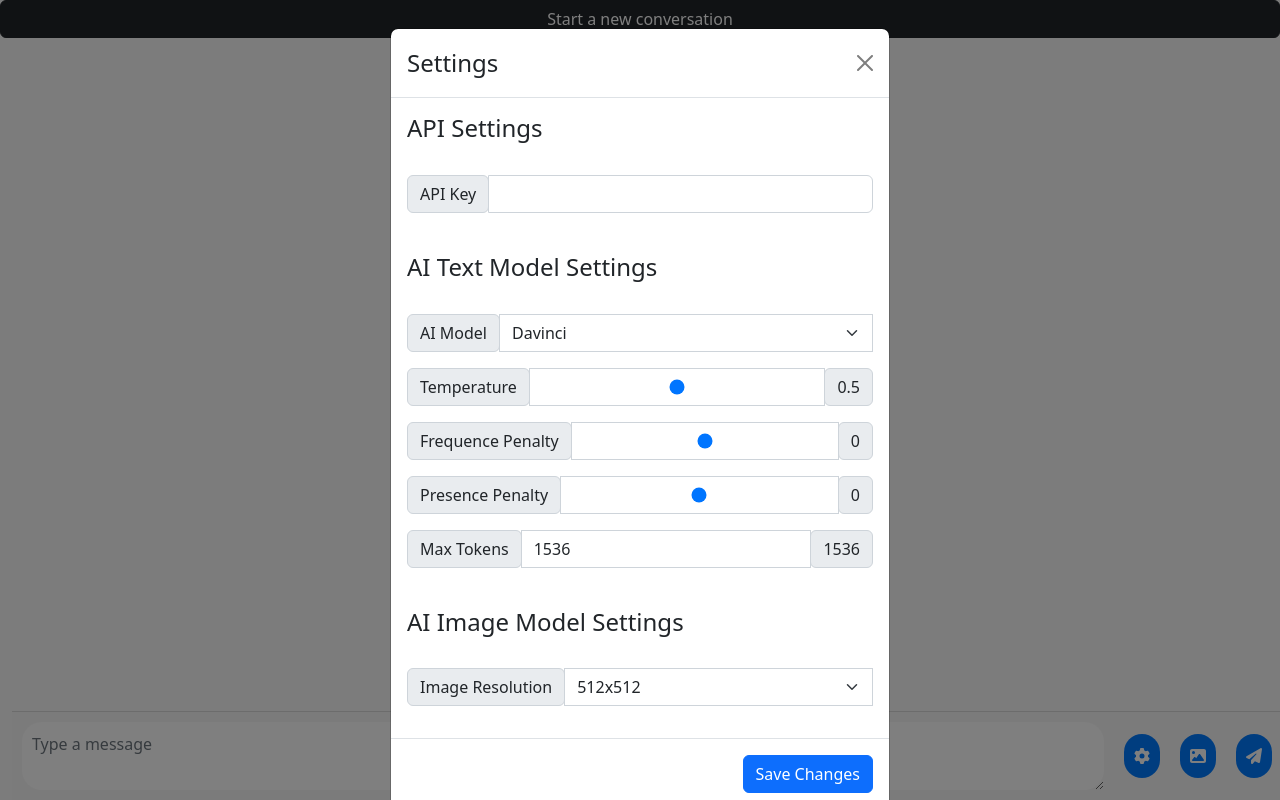
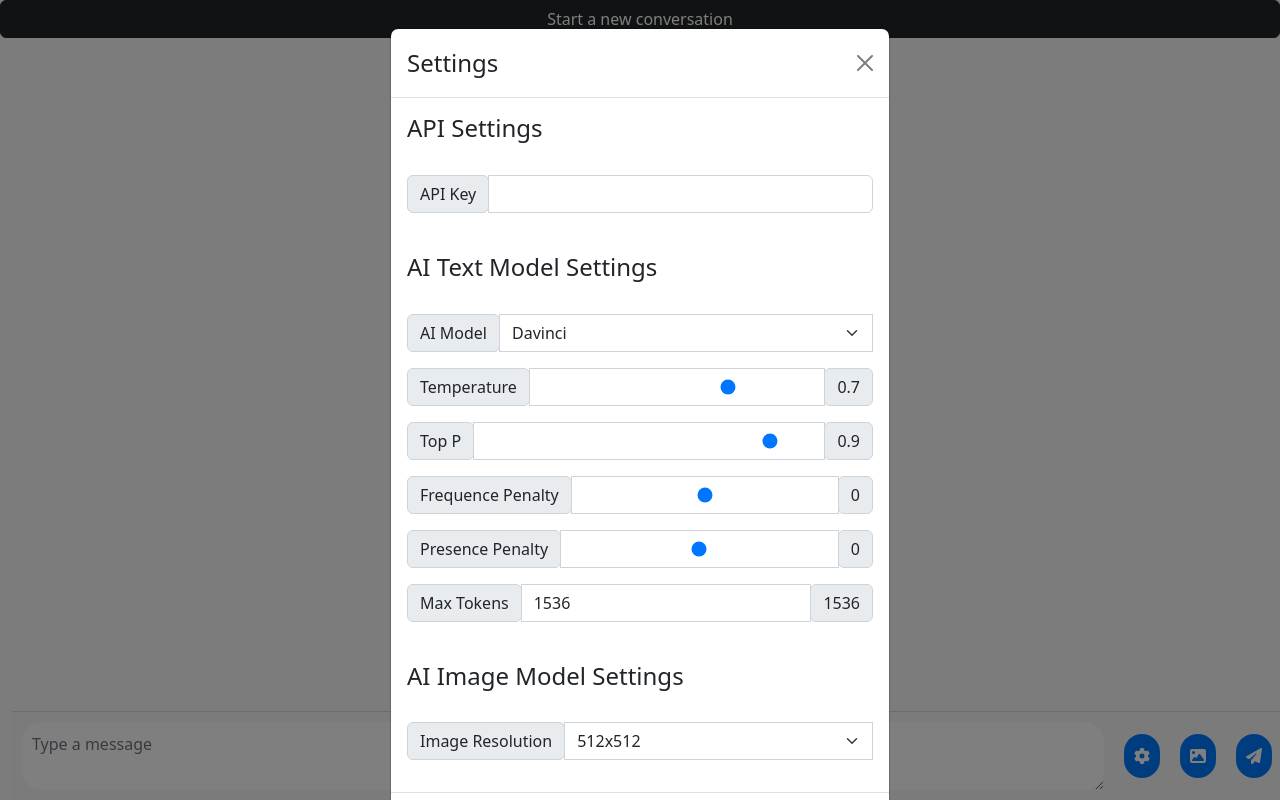
Before and after one commit to ahutanu/openai-chat-window, a React (Create React App) app: page / in a window 1280 px wide. Both pictures are taken after a click on the button 1142 px from the left and 756 px from the top of the page. Built offline with nearby package versions, Linux system fonts and the light colour scheme.

Commit message:
added top_p parameter to the API; changed default temperature param to 0.7 to be the same as ChatGPT; fixed an issue where ChatWindowSettings html would use class instead of className for all html tags

```diff
--- a/src/ChatWindow.jsx
+++ b/src/ChatWindow.jsx
@@ -9,7 +9,7 @@ import ChatWindowSettings from "./ChatWindowSettings";
 
 const ChatWindow = () => {
   const [message, setMessage] = useState("");
-  const [temperature, setTemperature] = useState(0.5);
+  const [temperature, setTemperature] = useState(0.7);
   const [apiKey, setApiKey] = useState('');
   const [model, setModel] = useState("text-davinci-003");
   const [maxTokens, setMaxTokens] = useState(1536);
@@ -21,7 +21,7 @@ const ChatWindow = () => {
   const [images, setImages] = useState([]);
   const [frequencyPenalty, setFrequencyPenalty] = useState(0);
   const [presencePenalty, setPresencePenalty] = useState(0);
-
+  const [topP, setTopP] = useState(0.9);
 
   const configuration = new Configuration({
     apiKey: apiKey,
@@ -39,12 +39,14 @@ const ChatWindow = () => {
       model: model,
       prompt: prompt,
       temperature: parseFloat(temperature),
+      top_p: parseFloat(topP),
       max_tokens: maxTokens,
       frequency_penalty: parseFloat(frequencyPenalty),
       presence_penalty: parseFloat(presencePenalty)
     })
       .then(response => {
         if (response && response.data.choices && response.data.choices.length > 0) {
+          console.log(response);
           setConversation(
             [
               ...conversation,
@@ -188,6 +190,8 @@ const ChatWindow = () => {
             setFrequencyPenalty={setFrequencyPenalty}
             presencePenalty={presencePenalty}
             setPresencePenalty={setPresencePenalty}
+            topP={topP}
+            setTopP={setTopP}
           ></ChatWindowSettings>
         </div>
       </div>
--- a/src/ChatWindowSettings.jsx
+++ b/src/ChatWindowSettings.jsx
@@ -11,18 +11,18 @@ function ChatWindowSettings(props) {
       <Modal.Body>
         <h4>API Settings</h4>
         <br />
-        <div class="input-group mb-3">
-          <div class="input-group-prepend">
-            <span class="input-group-text" id="inputGroup-sizing-default">API Key</span>
+        <div className="input-group mb-3">
+          <div className="input-group-prepend">
+            <span className="input-group-text" id="inputGroup-sizing-default">API Key</span>
           </div>
-          <input type="text" class="form-control" aria-label="Default" aria-describedby="inputGroup-sizing-default" value={props.apiKey} onChange={e => props.setApiKey(e.target.value)} />
+          <input type="text" className="form-control" aria-label="Default" aria-describedby="inputGroup-sizing-default" value={props.apiKey} onChange={e => props.setApiKey(e.target.value)} />
         </div>
         <br />
         <h4>AI Text Model Settings</h4>
         <br />
-        <div class="input-group mb-3">
-          <div class="input-group-prepend">
-            <span class="input-group-text" id="inputGroup-sizing-default">AI Model</span>
+        <div className="input-group mb-3">
+          <div className="input-group-prepend">
+            <span className="input-group-text" id="inputGroup-sizing-default">AI Model</span>
           </div>
           <select className="form-select" value={props.model} onChange={e => props.setModel(e.target.value)}>
             <option value="text-davinci-003">Davinci</option>
@@ -32,51 +32,60 @@ function ChatWindowSettings(props) {
           </select>
           <br />
         </div>
-        <div class="input-group mb-3">
-          <div class="input-group-prepend">
-            <span class="input-group-text" id="inputGroup-sizing-default">Temperature</span>
+        <div className="input-group mb-3">
+          <div className="input-group-prepend">
+            <span className="input-group-text" id="inputGroup-sizing-default">Temperature</span>
           </div>
-          <input type="range" class="form-control" aria-label="Default" aria-describedby="inputGroup-sizing-default" min="0" max="1" step="0.1" value={props.temperature} onChange={e => props.setTemperature(e.target.value)} title="What sampling temperature to use. Higher values means the model will take more risks. Try 0.9 for more creative applications, and 0 (argmax sampling) for ones with a well-defined answer." />
-          <div class="input-group-prepend">
-            <span class="input-group-text" id="inputGroup-sizing-default">{props.temperature}</span>
+          <input type="range" className="form-control" aria-label="Default" aria-describedby="inputGroup-sizing-default" min="0" max="1" step="0.1" value={props.temperature} onChange={e => props.setTemperature(e.target.value)} title="What sampling temperature to use. Higher values means the model will take more risks. Try 0.9 for more creative applications, and 0 (argmax sampling) for ones with a well-defined answer." />
+          <div className="input-group-prepend">
+            <span className="input-group-text" id="inputGroup-sizing-default">{props.temperature}</span>
           </div>
         </div>
-        <div class="input-group mb-3">
-          <div class="input-group-prepend">
-            <span class="input-group-text" id="inputGroup-sizing-default">Frequence Penalty</span>
+        <div className="input-group mb-3">
+          <div className="input-group-prepend">
+            <span className="input-group-text" id="inputGroup-sizing-default">Top P</span>
           </div>
-          <input type="range" class="form-control" aria-label="Default" aria-describedby="inputGroup-sizing-default" min="-2.0" max="2.0" step="0.1" value={props.frequencyPenalty} onChange={e => props.setFrequencyPenalty(e.target.value)} title="Number between -2.0 and 2.0. Positive values penalize new tokens based on their existing frequency in the text so far, decreasing the model's likelihood to repeat the same line verbatim." />
-          <div class="input-group-prepend">
-            <span class="input-group-text" id="inputGroup-sizing-default">{props.frequencyPenalty}</span>
+          <input type="range" className="form-control" aria-label="Default" aria-describedby="inputGroup-sizing-default" min="0.1" max="1.0" step="0.1" value={props.topP} onChange={e => props.setTopP(e.target.value)} title="An alternative to sampling with temperature, called nucleus sampling, where the model considers the results of the tokens with top_p probability mass. So 0.1 means only the tokens comprising the top 10% probability mass are considered." />
+          <div className="input-group-prepend">
+            <span className="input-group-text" id="inputGroup-sizing-default">{props.topP}</span>
           </div>
         </div>
-        <div class="input-group mb-3">
-          <div class="input-group-prepend">
-            <span class="input-group-text" id="inputGroup-sizing-default">Presence Penalty</span>
+        <div className="input-group mb-3">
+          <div className="input-group-prepend">
+            <span className="input-group-text" id="inputGroup-sizing-default">Frequence Penalty</span>
           </div>
-          <input type="range" class="form-control" aria-label="Default" aria-describedby="inputGroup-sizing-default" min="-2.0" max="2.0" step="0.1" value={props.presencePenalty} onChange={e => props.setPresencePenalty(e.target.value)} title="Number between -2.0 and 2.0. Positive values penalize new tokens based on whether they appear in the text so far, increasing the model's likelihood to talk about new topics." />
-          <div class="input-group-prepend">
-            <span class="input-group-text" id="inputGroup-sizing-default">{props.presencePenalty}</span>
+          <input type="range" className="form-control" aria-label="Default" aria-describedby="inputGroup-sizing-default" min="-2.0" max="2.0" step="0.1" value={props.frequencyPenalty} onChange={e => props.setFrequencyPenalty(e.target.value)} title="Number between -2.0 and 2.0. Positive values penalize new tokens based on their existing frequency in the text so far, decreasing the model's likelihood to repeat the same line verbatim." />
+          <div className="input-group-prepend">
+            <span className="input-group-text" id="inputGroup-sizing-default">{props.frequencyPenalty}</span>
           </div>
         </div>
-        <div class="input-group mb-3">
-          <div class="input-group-prepend">
-            <span class="input-group-text" id="inputGroup-sizing-default">Max Tokens</span>
+        <div className="input-group mb-3">
+          <div className="input-group-prepend">
+            <span className="input-group-text" id="inputGroup-sizing-default">Presence Penalty</span>
           </div>
-          <input type="number" class="form-control" aria-label="Default" aria-describedby="inputGroup-sizing-default" min="1" max="4096" value={props.maxTokens} onChange={e => props.setMaxTokens(e.target.value)} title="The maximum number of tokens to generate in the completion.
+          <input type="range" className="form-control" aria-label="Default" aria-describedby="inputGroup-sizing-default" min="-2.0" max="2.0" step="0.1" value={props.presencePenalty} onChange={e => props.setPresencePenalty(e.target.value)} title="Number between -2.0 and 2.0. Positive values penalize new tokens based on whether they appear in the text so far, increasing the model's likelihood to talk about new topics." />
+          <div className="input-group-prepend">
+            <span className="input-group-text" id="inputGroup-sizing-default">{props.presencePenalty}</span>
+          </div>
+        </div>
+        <div className="input-group mb-3">
+          <div className="input-group-prepend">
+            <span className="input-group-text" id="inputGroup-sizing-default">Max Tokens</span>
+          </div>
+          <input type="number" className="form-control" aria-label="Default" aria-describedby="inputGroup-sizing-default" min="1" max="4096" value={props.maxTokens} onChange={e => props.setMaxTokens(e.target.value)} title="The maximum number of tokens to generate in the completion.
 
                   The token count of your prompt plus max_tokens cannot exceed the model's context length. Most models have a context length of 2048 tokens (except for the newest models, which support 4096)." />
-          <div class="input-group-prepend">
-            <span class="input-group-text" id="inputGroup-sizing-default">{props.maxTokens}</span>
+          <div className="input-group-prepend">
+            <span className="input-group-text" id="inputGroup-sizing-default">{props.maxTokens}</span>
           </div>
         </div>
         <br />
         <h4>AI Image Model Settings</h4>
         <br />
         <form>
-          <div class="input-group mb-3">
-            <div class="input-group-prepend">
-              <span class="input-group-text" id="inputGroup-sizing-default">Image Resolution</span>
+          <div className="input-group mb-3">
+            <div className="input-group-prepend">
+              <span className="input-group-text" id="inputGroup-sizing-default">Image Resolution</span>
             </div>
             <select className="form-select" value={props.imageResolution} onChange={e => props.setImageResolution(e.target.value)}>
               <option value="1024x1024">1024x1024</option>
```
